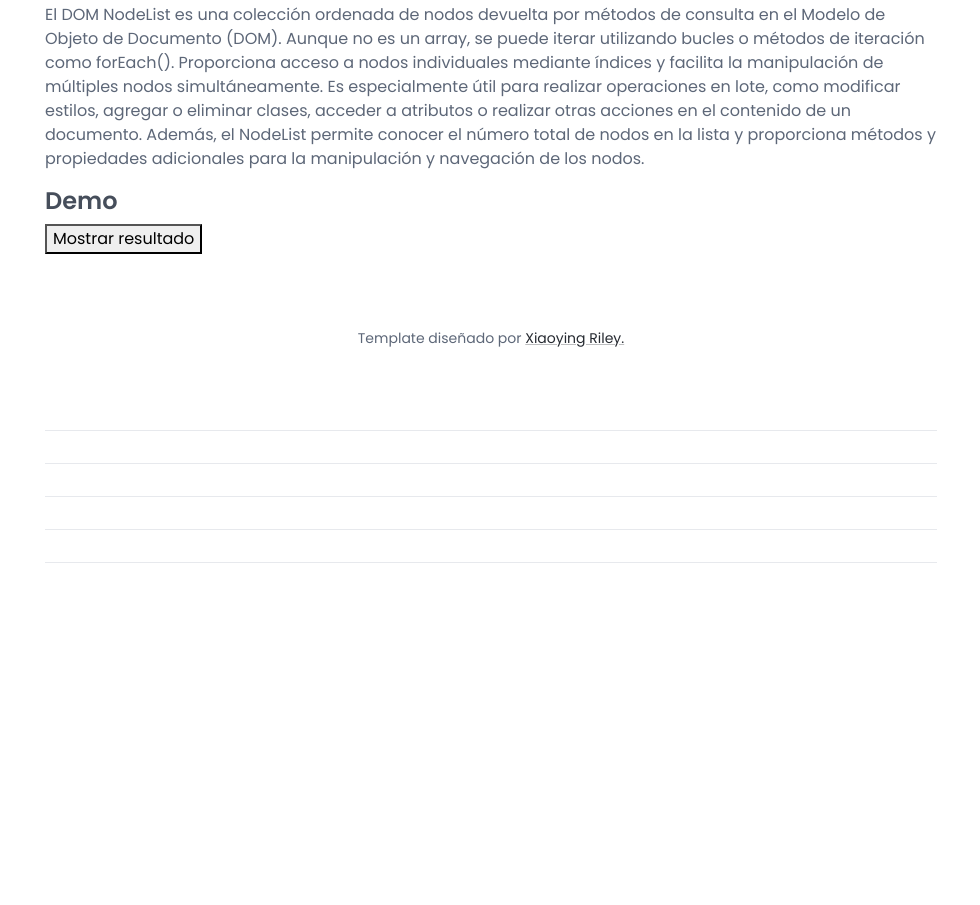
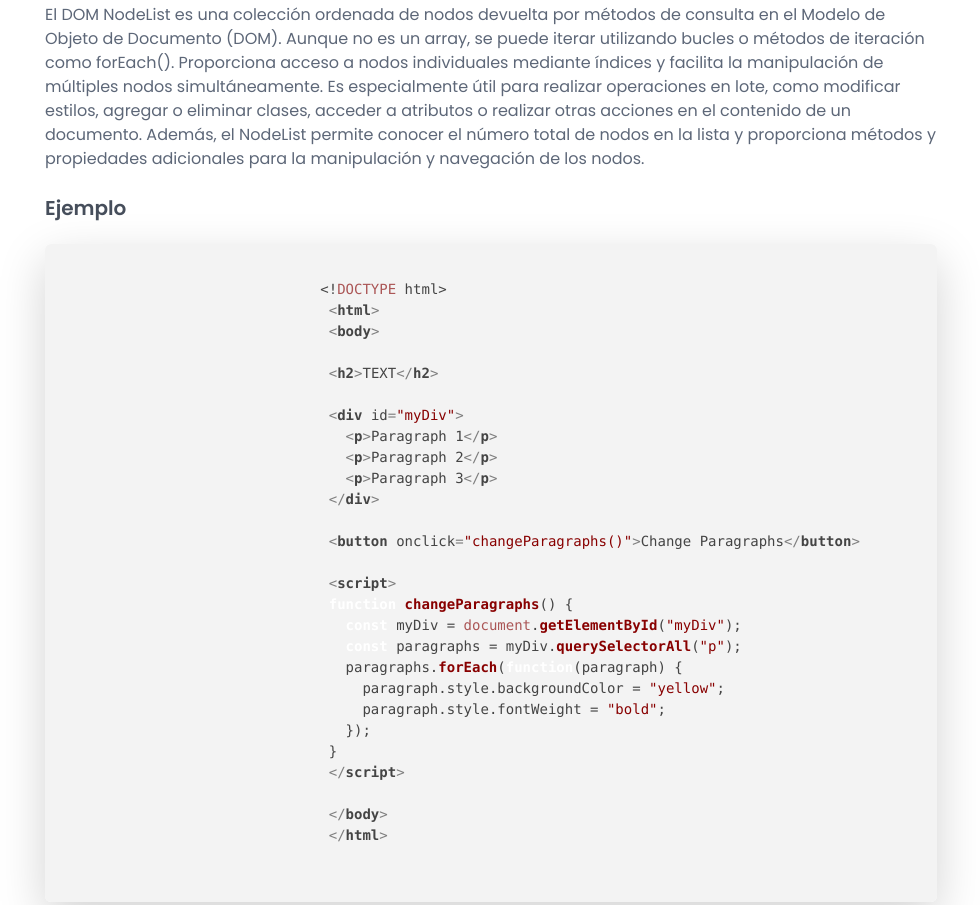
Before and after one commit to 10037-aaarias6/Examen1P, a plain HTML site: page html/index.html in a window 1280 px wide. Shown: the part 7987-8892 px from the top of the page, without its empty margins (299-1279 px from the left). Drawn offline with nearby package versions, Linux system fonts and the light colour scheme.

Commit message:
Update index.html

```diff
--- a/html/index.html
+++ b/html/index.html
@@ -659,6 +659,8 @@
                   </div>
 
 
+
+
                 <h3>Demo</h3>
 
 
@@ -700,8 +702,87 @@ function toggleResultE() {
                         <h2 class="section-heading">DOM Node List</h2>
                          <p>El DOM NodeList es una colección ordenada de nodos devuelta por métodos de consulta en el Modelo de Objeto de Documento (DOM). Aunque no es un array, se puede iterar utilizando bucles o métodos de iteración como forEach(). Proporciona acceso a nodos individuales mediante índices y facilita la manipulación de múltiples nodos simultáneamente. Es especialmente útil para realizar operaciones en lote, como modificar estilos, agregar o eliminar clases, acceder a atributos o realizar otras acciones en el contenido de un documento. Además, el NodeList permite conocer el número total de nodos en la lista y proporciona métodos y propiedades adicionales para la manipulación y navegación de los nodos. </p>
 
+
+                        <!--//docs-intro-->
+                        <h4 class="heading" style="padding-top:1%">Ejemplo</h4>
+
+                        <div class="docs-code-block">
+                            <pre class="shadow-lg rounded"><code class="javascript hljs">
+                               &lt;!DOCTYPE html&gt;
+                                &lt;html&gt;
+                                &lt;body&gt;
+
+                                &lt;h2&gt;TEXT&lt;/h2&gt;
+
+                                &lt;div id="myDiv"&gt;
+                                  &lt;p&gt;Paragraph 1&lt;/p&gt;
+                                  &lt;p&gt;Paragraph 2&lt;/p&gt;
+                                  &lt;p&gt;Paragraph 3&lt;/p&gt;
+                                &lt;/div&gt;
+
+                                &lt;button onclick="changeParagraphs()"&gt;Change Paragraphs&lt;/button&gt;
+
+                                &lt;script&gt;
+                                function changeParagraphs() {
+                                  const myDiv = document.getElementById("myDiv");
+                                  const paragraphs = myDiv.querySelectorAll("p");
+                                  paragraphs.forEach(function(paragraph) {
+                                    paragraph.style.backgroundColor = "yellow";
+                                    paragraph.style.fontWeight = "bold";
+                                  });
+                                }
+                                &lt;/script&gt;
+
+                                &lt;/body&gt;
+                                &lt;/html&gt;
+
+                      </code></pre>
+                  </div>
+
+
 <h3>Demo</h3>
 <button onclick="toggleResultF()">Mostrar resultado</button><br><br>
+
+<p id="result" style="display: none;"></p>
+
+<script>
+function toggleResultF() {
+  const result = document.getElementById("result");
+  const myDiv = document.getElementById("myDiv");
+  const button = document.getElementById("changeButton");
+
+  if (result.style.display === "none") {
+    myDiv.style.display = "block";
+    button.style.display = "block";
+    result.style.display = "block";
+    result.innerHTML = "";
+  } else {
+    myDiv.style.display = "none";
+    button.style.display = "none";
+    result.style.display = "none";
+  }
+}
+
+function changeParagraphs() {
+  const myDiv = document.getElementById("myDiv");
+  const paragraphs = myDiv.querySelectorAll("p");
+  paragraphs.forEach(function(paragraph) {
+    paragraph.style.backgroundColor = "yellow";
+    paragraph.style.fontWeight = "bold";
+  });
+}
+</script>
+
+
+
+<div id="myDiv" style="display: none;">
+  <h2>TEXT</h2>
+  <p>Paragraph 1</p>
+  <p>Paragraph 2</p>
+  <p>Paragraph 3</p>
+</div>
+
+<button id="changeButton" onclick="changeParagraphs()" style="display: none;">Change Paragraphs</button>
 
 
 
```
Lines whose indentation alone changed are shown as unchanged.
